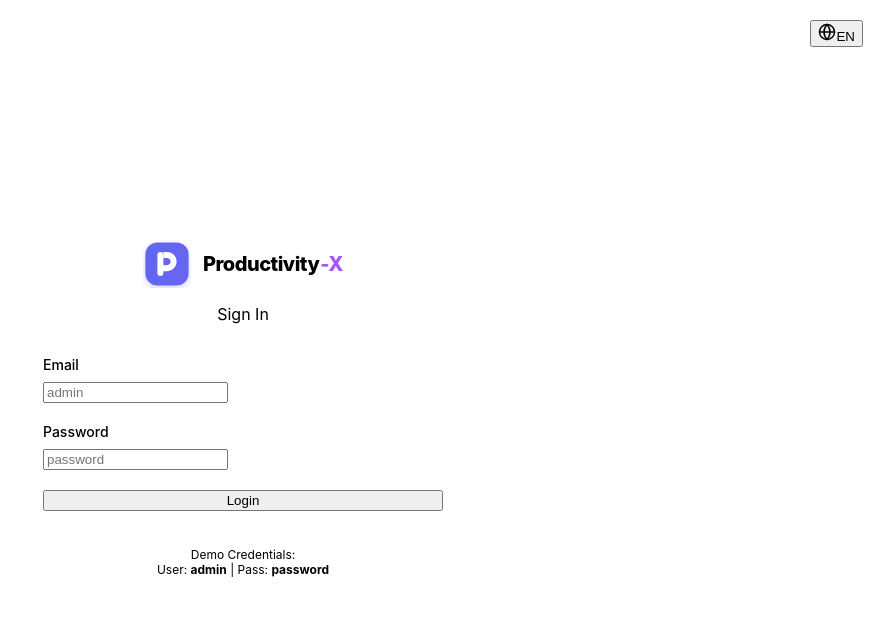
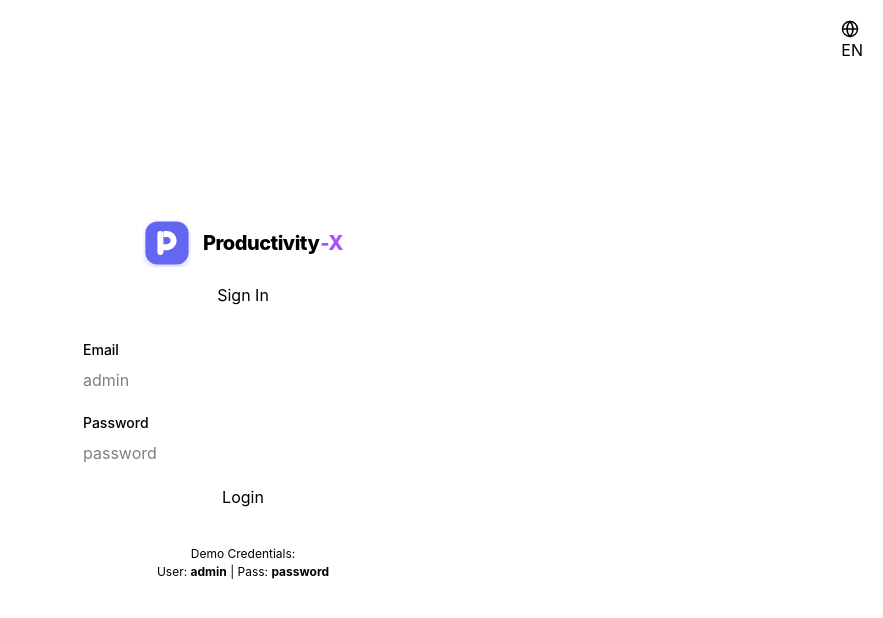
Before and after one commit to paul9202/productivity-management-platform, a React (Vite) app in the folder frontend/: page /login in a window 1280 px wide. Shown: the top 618 px of the page, without its empty margins (397-1280 px from the left). Built offline with nearby package versions, Linux system fonts and the light colour scheme.

Commit message:
resolved the Tailwind CSS v4 build error.

```diff
--- a/frontend/package.json
+++ b/frontend/package.json
@@ -24,6 +24,7 @@
         "zod": "^4.3.5"
     },
     "devDependencies": {
+        "@tailwindcss/postcss": "^4.1.18",
         "@types/react": "^18.2.14",
         "@types/react-dom": "^18.2.6",
         "@vitejs/plugin-react": "^4.0.0",
--- a/frontend/postcss.config.js
+++ b/frontend/postcss.config.js
@@ -1,6 +1,6 @@
 export default {
     plugins: {
-        tailwindcss: {},
+        '@tailwindcss/postcss': {},
         autoprefixer: {},
     },
 }
--- a/frontend/src/index.css
+++ b/frontend/src/index.css
@@ -1,6 +1,4 @@
-@tailwind base;
-@tailwind components;
-@tailwind utilities;
+@import "tailwindcss";
 
 :root {
   font-family: Inter, system-ui, Avenir, Helvetica, Arial, sans-serif;
```
Also changed, not shown: 1 other file (tests, documents, lock files or other folders).
